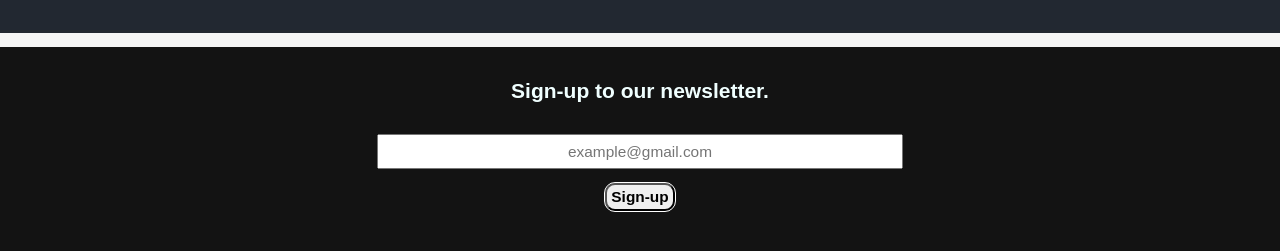
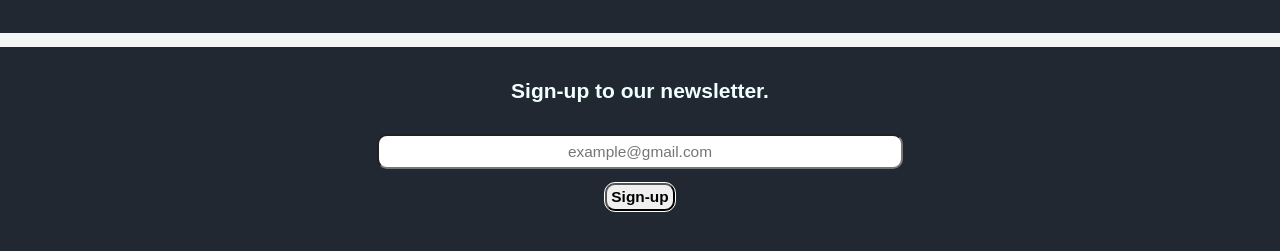
Before and after one commit to superGemHere/blessed-clothing, a React (Vite) app in the folder client/: page / in a window 1280 px wide. Shown: the part 2012-2263 px from the top of the page. Built offline with nearby package versions, Linux system fonts and the light colour scheme; a web font is replaced by a local one.

Commit message:
Update newsLetter.module.css

```diff
--- a/client/src/components/main/NewsLetter/newsLetter.module.css
+++ b/client/src/components/main/NewsLetter/newsLetter.module.css
@@ -3,7 +3,7 @@
     flex-direction: column;
     width: 100%;
     height: 100%;
-    background-color: #131313;
+    background-color: #222831;
     padding: 2rem;
     align-items: center;
     justify-content: center;
@@ -26,6 +26,7 @@
     height: 2.5rem;
     text-align: center;
     font-size: 1.1rem;
+    border-radius: 10px;
 }
 
 .newsLetterForm button {
```
